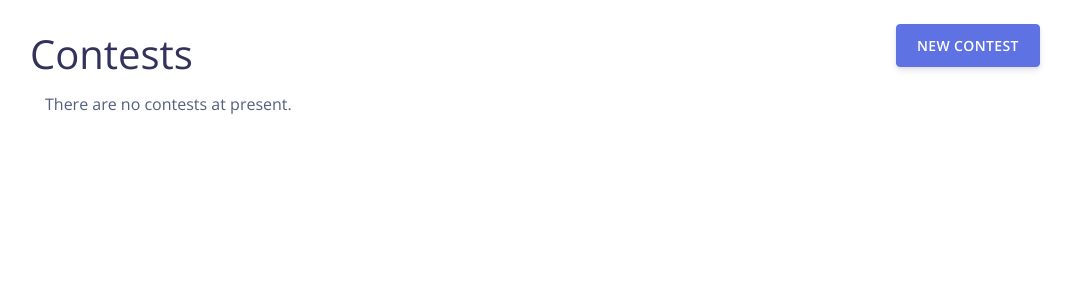
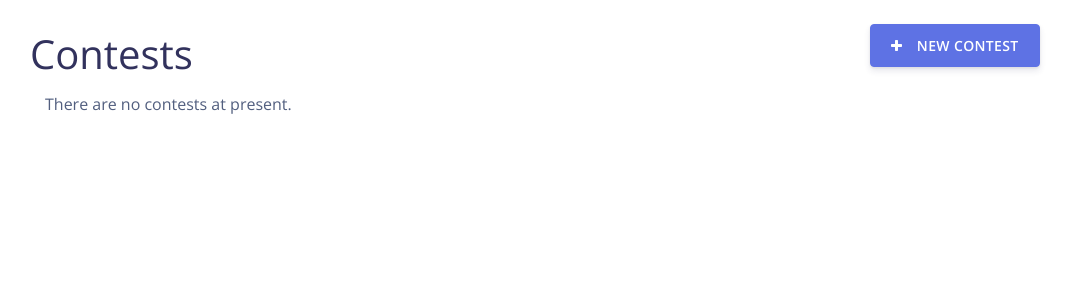
Before and after one commit to vbsinha/autojudge, a Django app: page /judge/ in a window 1280 px wide. Shown: the part 86-386 px from the top of the page, without its empty margins (105-1177 px from the left). Run offline with Django 3.2, Linux system fonts and the light colour scheme; the visitor is signed in with stand-in values (Sample User, id 1); data comes from the database, SQL or seed files in the repository; data that the repository does not hold is empty; some libraries are stand-ins or nearby versions.

Commit message:
Add icon to add contest button
Signed-off-by: Prateek Kumar <prateek@prateekkumar.in>

```diff
--- a/judge/templates/judge/index.html
+++ b/judge/templates/judge/index.html
@@ -4,7 +4,10 @@
     <div class="col-12">
         <h1 class="d-inline-block">Contests</h1>
         {% if user.is_authenticated %}
-        <a class="btn btn-primary float-right" href="{% url 'judge:new_contest' %}">New Contest</a>
+        <a class="btn btn-icon btn-primary float-right" href="{% url 'judge:new_contest' %}">
+            <span class="btn-inner--icon"><i class="fa fa-plus"></i></span>
+            <span class="btn-inner--text">New Contest</span>
+        </a>
         {% endif %}
     </div>
     <div class="col-12">
```
